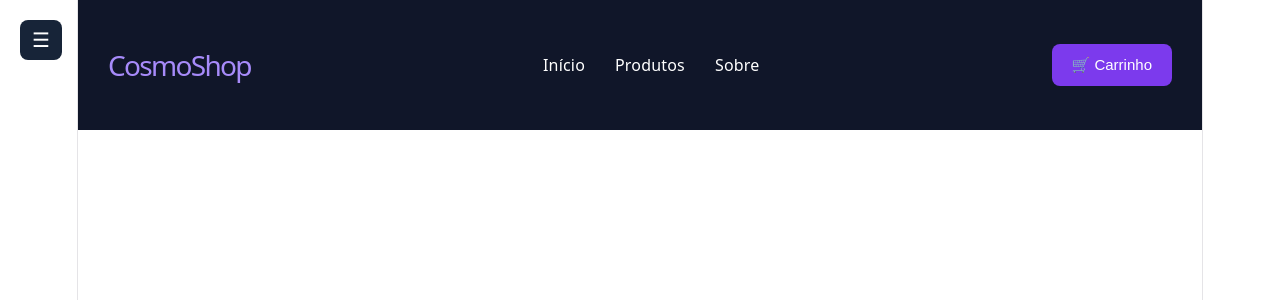
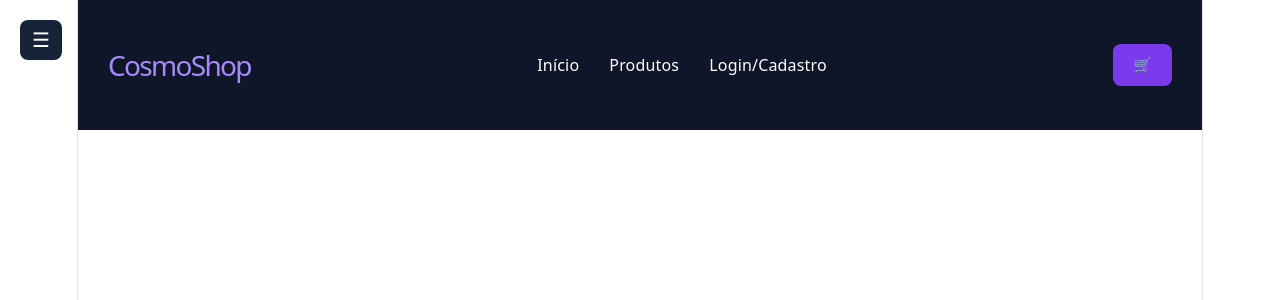
Before and after one commit to TaldoBryan/Cosmoshop, a React (Vite) app: page / in a window 1280 px wide. Shown: the top 300 px of the page. Built offline with nearby package versions, Linux system fonts and the light colour scheme.

Commit message:
feat/cria botao login e cadastro

```diff
--- a/src/components/Header.jsx
+++ b/src/components/Header.jsx
@@ -12,12 +12,12 @@ function Header(){
                 <nav className="navigation">
                     <a href='/'>Início</a>
                     <a href='/produtos'>Produtos</a>
-                    <a href='/sobre'>Sobre</a>
+                    <a href='/login'>Login/Cadastro</a>
                 </nav>
 
                 <div className='header-actions'>
                     <button className='cart-button'>
-                        🛒 Carrinho
+                        🛒
                     </button>
                 </div>
 
```
